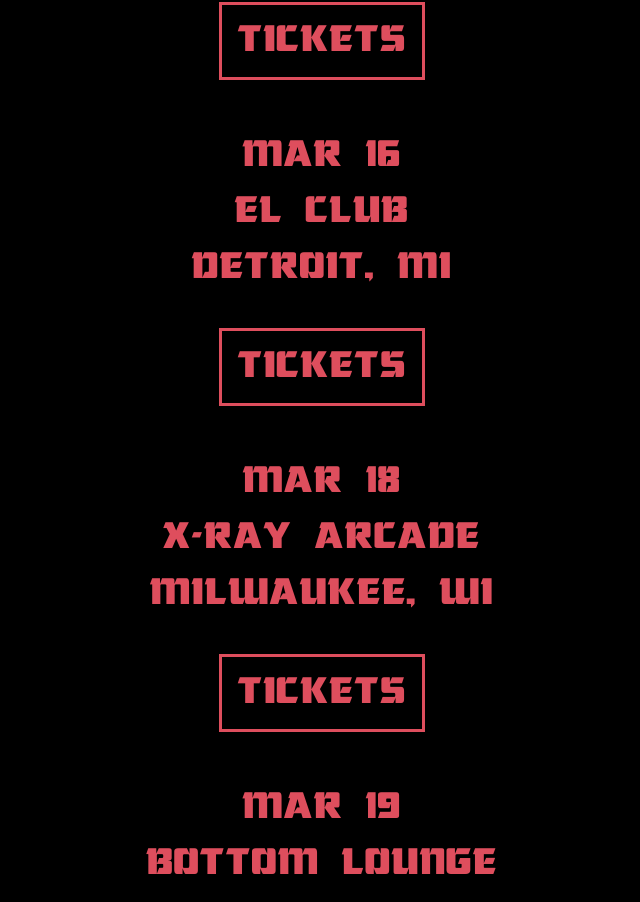
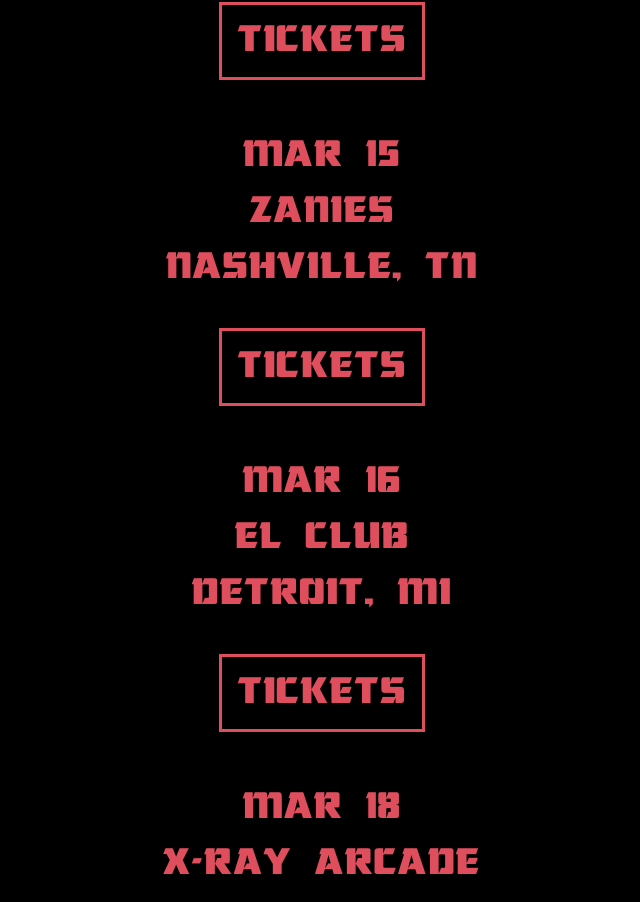
Before and after one commit to Braedencraig/girlgodlive, a Next.js app: page / in a window 1280 px wide. Shown: the part 2772-3674 px from the top of the page, without its empty margins (318-958 px from the left). Built offline with nearby package versions, Linux system fonts and the light colour scheme.

Commit message:
add nashville

```diff
--- a/pages/index.tsx
+++ b/pages/index.tsx
@@ -44,7 +44,12 @@ export default function Home() {
       city: "Atlanta, GA",
       link: "https://seetickets.us/girlgoda5",
     },
-    // { date: "Mar 15", venue: "3rd & Lindsey", city: "Nashville, TN", link: "" },
+    {
+      date: "Mar 15",
+      venue: "Zanies",
+      city: "Nashville, TN",
+      link: "https://www.etix.com/ticket/p/7225690/girl-god-nashville-zanies-comedy-club",
+    },
     {
       date: "Mar 16",
       venue: "El Club",
```
